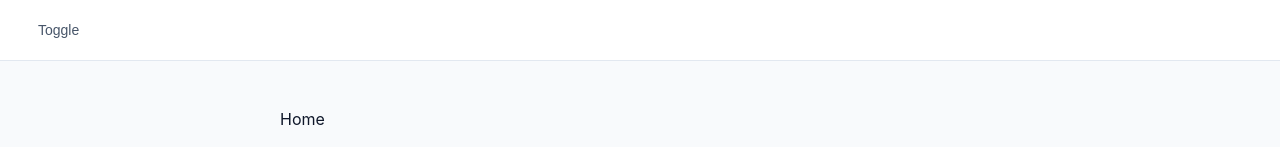
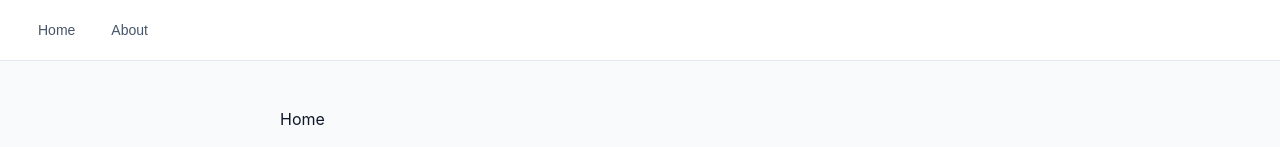
Before and after one commit to time1043/router-demo, a React (Vite) app: page / in a window 1280 px wide. Shown: the top 147 px of the page. Built offline with nearby package versions, Linux system fonts and the light colour scheme.

Commit message:
page state - still conditional render

```diff
--- a/src/App.tsx
+++ b/src/App.tsx
@@ -5,17 +5,19 @@ import Home from "./components/Home";
 export default function App() {
   // Problem: After refresh on about page, back to home page
   // Need to save the information at the route
-  const [isHome, setIsHome] = useState(true);
+  const [page, setPage] = useState("home");
 
   return (
     <>
       <nav>
-        <button type="button" onClick={() => setIsHome((isHome) => !isHome)}>
-          Toggle
-        </button>
+        <button onClick={() => setPage("home")}>Home</button>
+        <button onClick={() => setPage("about")}>About</button>
       </nav>
 
-      <main>{isHome ? <Home /> : <About />}</main>
+      <main>
+        {page === "home" && <Home />}
+        {page === "about" && <About />}
+      </main>
     </>
   );
 }
```
